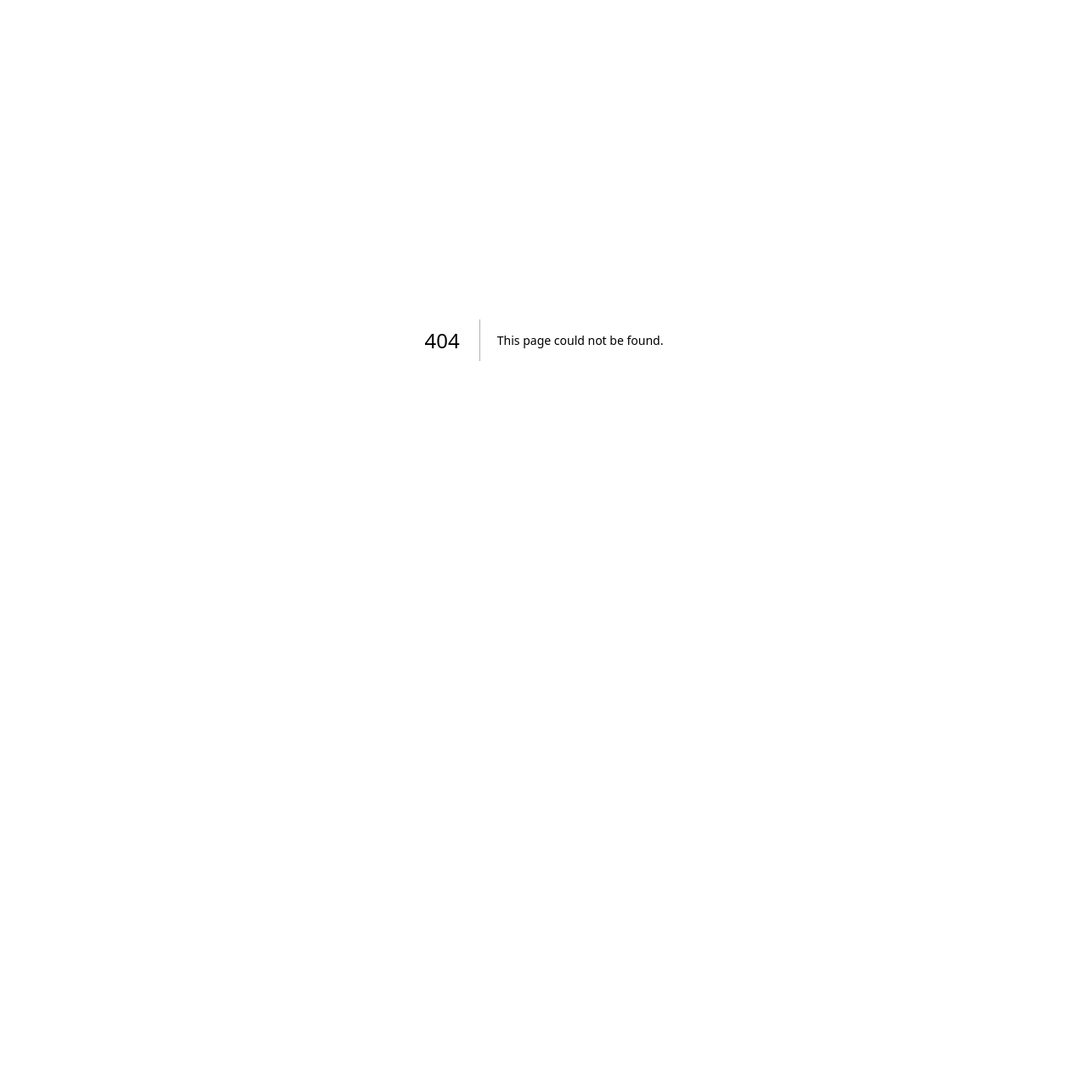
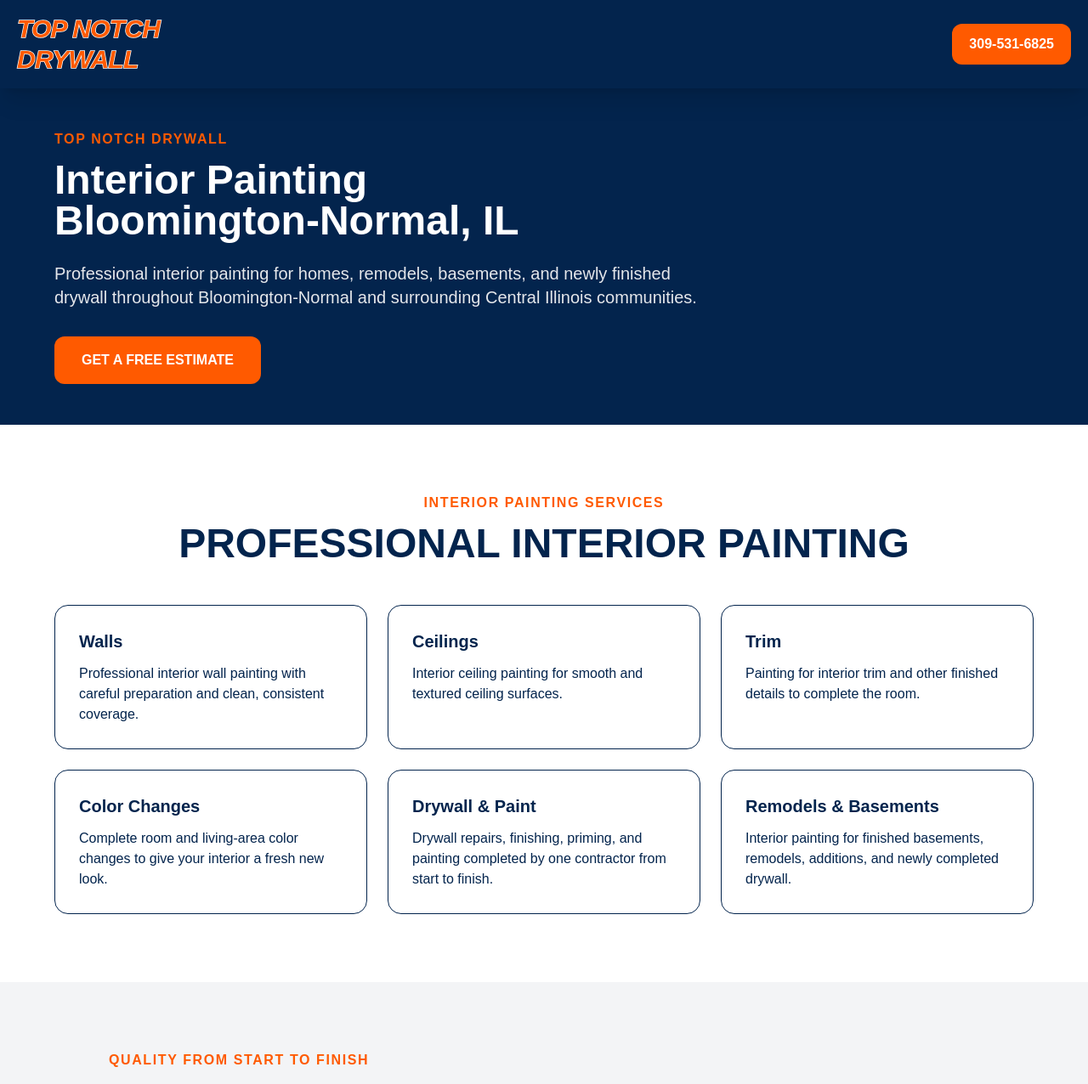
Before and after one commit to topnotchdrywallbiz/top-notchdrywall, a Next.js app: page /interior-painting in a window 1280 px wide. Before the commit this address had no page. Shown: the top 1276 px of the page at 85% size. Before the commit the page ends 800 px from the top, so only its background shows below. Built offline with nearby package versions, Linux system fonts and the light colour scheme.

Commit message:
Add interior painting service page

```diff
--- /dev/null
+++ b/app/interior-painting/page.tsx
@@ -0,0 +1,194 @@
+import Link from "next/link";
+
+export const metadata = {
+  title: "Interior Painting Bloomington-Normal IL | Top Notch Drywall",
+  description:
+    "Professional interior painting in Bloomington-Normal and Central Illinois. Walls, ceilings, trim, color changes, drywall repairs, and complete interior painting.",
+};
+
+export default function InteriorPaintingPage() {
+  return (
+    <main className="min-h-screen bg-white text-[#03244d]">
+
+      {/* HEADER */}
+      <header className="sticky top-0 z-50 bg-[#03244d] shadow-xl">
+        <div className="max-w-7xl mx-auto px-5 py-4 flex items-center justify-between">
+
+          <Link
+            href="/"
+            className="font-black italic text-2xl md:text-3xl text-[#ff5a00] tracking-tight"
+            style={{
+              WebkitTextStroke: "1.5px white",
+              paintOrder: "stroke fill",
+            }}
+          >
+            TOP NOTCH
+            <br />
+            DRYWALL
+          </Link>
+
+          <a
+            href="tel:3095316825"
+            className="bg-[#ff5a00] text-white px-5 py-3 rounded-xl font-black hover:bg-orange-600"
+          >
+            309-531-6825
+          </a>
+
+        </div>
+      </header>
+
+      {/* HERO */}
+      <section className="bg-[#03244d] text-white py-12 px-6">
+        <div className="max-w-6xl mx-auto">
+
+          <p className="text-[#ff5a00] font-black tracking-widest uppercase mb-3">
+            Top Notch Drywall
+          </p>
+
+          <h1 className="text-4xl md:text-5xl font-black mb-6 max-w-4xl">
+            Interior Painting
+            <br />
+           Bloomington-Normal, IL
+          </h1>
+
+          <p className="text-lg md:text-xl max-w-3xl text-gray-200 mb-8">
+            Professional interior painting for homes, remodels, basements,
+            and newly finished drywall throughout Bloomington-Normal and
+            surrounding Central Illinois communities.
+          </p>
+
+          <Link
+            href="/#contact"
+            className="inline-block bg-[#ff5a00] text-white font-black px-8 py-4 rounded-xl"
+          >
+            GET A FREE ESTIMATE
+          </Link>
+
+        </div>
+      </section>
+
+      {/* PAINTING SERVICES */}
+      <section className="py-20 px-6">
+        <div className="max-w-6xl mx-auto">
+
+          <p className="text-[#ff5a00] font-black tracking-widest uppercase text-center mb-3">
+            Interior Painting Services
+          </p>
+
+          <h2 className="text-3xl md:text-5xl font-black text-center mb-12">
+            PROFESSIONAL INTERIOR PAINTING
+          </h2>
+
+          <div className="grid md:grid-cols-3 gap-6">
+
+            <div className="border rounded-2xl p-7">
+              <h3 className="text-xl font-black mb-3">
+                Walls
+              </h3>
+              <p>
+                Professional interior wall painting with careful preparation
+                and clean, consistent coverage.
+              </p>
+            </div>
+
+            <div className="border rounded-2xl p-7">
+              <h3 className="text-xl font-black mb-3">
+                Ceilings
+              </h3>
+              <p>
+                Interior ceiling painting for smooth and textured ceiling
+                surfaces.
+              </p>
+            </div>
+
+            <div className="border rounded-2xl p-7">
+              <h3 className="text-xl font-black mb-3">
+                Trim
+              </h3>
+              <p>
+                Painting for interior trim and other finished details to
+                complete the room.
+              </p>
+            </div>
+
+            <div className="border rounded-2xl p-7">
+              <h3 className="text-xl font-black mb-3">
+                Color Changes
+              </h3>
+              <p>
+                Complete room and living-area color changes to give your
+                interior a fresh new look.
+              </p>
+            </div>
+
+            <div className="border rounded-2xl p-7">
+              <h3 className="text-xl font-black mb-3">
+                Drywall & Paint
+              </h3>
+              <p>
+                Drywall repairs, finishing, priming, and painting completed
+                by one contractor from start to finish.
+              </p>
+            </div>
+
+            <div className="border rounded-2xl p-7">
+              <h3 className="text-xl font-black mb-3">
+                Remodels & Basements
+              </h3>
+              <p>
+                Interior painting for finished basements, remodels, additions,
+                and newly completed drywall.
+              </p>
+            </div>
+
+          </div>
+        </div>
+      </section>
+
+      {/* PREPARATION */}
+      <section className="bg-gray-100 py-20 px-6">
+        <div className="max-w-5xl mx-auto">
+
+          <p className="text-[#ff5a00] font-black tracking-widest uppercase mb-3">
+            Quality From Start to Finish
+          </p>
+
+          <h2 className="text-3xl md:text-4xl font-black mb-6">
+            PROFESSIONAL PREP & CLEAN RESULTS
+          </h2>
+
+          <p className="text-lg leading-relaxed">
+            A quality paint job starts with proper preparation. Floors and
+            surrounding areas are protected before work begins, drywall
+            repairs are addressed when needed, surfaces are properly prepared,
+            and the job is completed with attention to clean lines and
+            consistent coverage.
+          </p>
+
+        </div>
+      </section>
+
+      {/* CTA */}
+      <section className="bg-[#03244d] text-white py-16 px-6 text-center">
+
+        <h2 className="text-3xl md:text-4xl font-black mb-4">
+          READY TO UPDATE YOUR INTERIOR?
+        </h2>
+
+        <p className="text-gray-200 mb-8">
+          Contact Top Notch Drywall for a free interior painting estimate in
+          Bloomington-Normal and surrounding Central Illinois communities.
+        </p>
+
+        <Link
+          href="/#contact"
+          className="inline-block bg-[#ff5a00] text-white font-black px-8 py-4 rounded-xl"
+        >
+          GET A FREE ESTIMATE
+        </Link>
+
+      </section>
+
+    </main>
+  );
+}
--- a/app/page.tsx
+++ b/app/page.tsx
@@ -24,6 +24,7 @@ export default function Home() {
 
       {
   title: "Interior Painting",
+  href: "/interior-painting",
   description:
     "Professional interior painting for walls, ceilings, trim, remodels, and new construction throughout Bloomington-Normal and Central Illinois.",
 },
```
